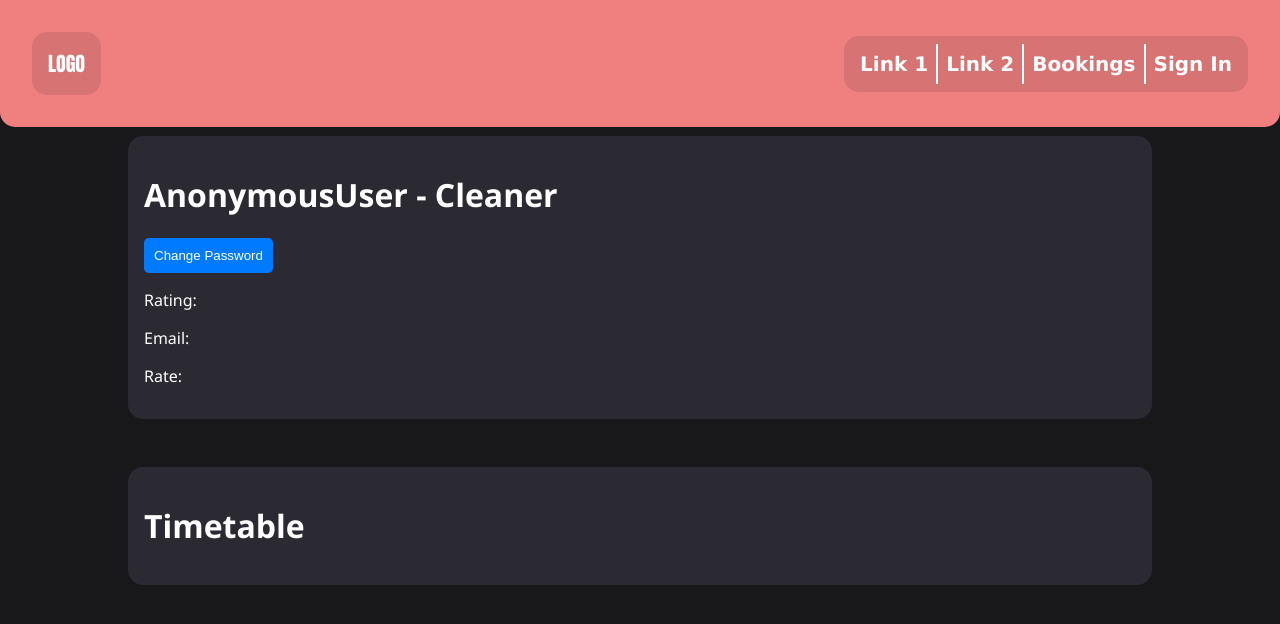
After one commit to Nathan-Dachille/CP3407-Group-Project, a Django app: page /profile/ in a window 1280 px wide. The commit adds this page. Shown: the top 624 px of the page. Run offline with Django 5.2, Linux system fonts and the light colour scheme; parts of the project's set-up code (start-up, migrations or seed data) failed here and were passed over.

Commit message:
general style improvements and started account page

```diff
--- a/src/account/views.py
+++ b/src/account/views.py
@@ -1,3 +1,5 @@
 from django.shortcuts import render
 
 # Create your views here.
+def account(request, *args, **kwargs):
+    return render(request, "account.html", {})
--- a/src/cleaning_website/urls.py
+++ b/src/cleaning_website/urls.py
@@ -18,6 +18,11 @@ from django.contrib import admin
 from django.urls import include, path
 from pages.views import home
 from auth.views import sign_in_view, register_view, sign_out_view
+from account.views import account
+from django.contrib.auth.views import PasswordChangeView
+
+class CustomPasswordChangeView(PasswordChangeView):
+    template_name = "registration/password_change_form.html"
 
 urlpatterns = [
     path('admin/', admin.site.urls),
@@ -25,5 +30,7 @@ urlpatterns = [
     path('bookings/', include('bookings.urls')),
     path('sign_in/', sign_in_view, name="sign_in"),
     path('register/', register_view, name="register"),
-    path('sign_out/', sign_out_view, name="sign_out")
+    path('sign_out/', sign_out_view, name="sign_out"),
+    path('profile/', account, name='account'),
+    path('change-password/', CustomPasswordChangeView.as_view(), name='password_change')
 ]
--- /dev/null
+++ b/src/static/css/account.css
@@ -0,0 +1,137 @@
+/* Model Background */
+
+
+.layout {
+    display: inline-flex;
+    flex-wrap: wrap;
+    margin: auto;
+    align-self: center;
+    gap: 3rem;
+    width: 80vw;
+    align-content: space-between;
+    background-color: transparent;
+    justify-content: space-evenly;
+}
+
+.info {
+    background: rgb(43, 42, 51);
+    border-radius: 15px;
+    padding: 1rem;
+    width: 45%;
+    min-width: 400px;
+    flex-grow: 1;
+}
+
+.timetable {
+    background: rgb(43, 42, 51);
+    border-radius: 15px;
+    padding: 1rem;
+    width: 45%;
+    min-width: 400px;
+    flex-grow: 1;
+}
+
+.model {
+    display: none;
+    width: 90%;
+    min-width: 300px;
+    min-height: 400px;
+    background-color: transparent;
+    /* Center model */
+    justify-content: center;
+    align-items: center;
+    align-self: center;
+    margin: auto;
+}
+
+/* Model Content */
+.model-content {
+    background-color: white;
+    border-radius: 10px;
+    padding: 20px;
+    width: 90%;
+    height: 90%;
+
+    text-align: center;
+    position: relative;
+}
+
+/* Close Button */
+.close {
+    position: absolute;
+    top: 10px;
+    right: 15px;
+    font-size: 24px;
+    cursor: pointer;
+    color: black;
+}
+
+.close:hover {
+    color: red;
+}
+
+/* Input and Button Styling */
+.model-content input {
+width: 80%;
+padding: 10px;
+margin: 5px 0;
+display: block;
+}
+
+.model-content button {
+    width: 85%;
+    padding: 10px;
+    margin-top: 10px;
+    background: #007bff;
+    color: white;
+    border: none;
+    border-radius: 5px;
+    cursor: pointer;
+}
+
+.model-content button:hover {
+    background: #0056b3;
+}
+
+/* Ensures close button styling is also scoped */
+.model-content .close {
+    position: absolute;
+    top: 10px;
+    right: 15px;
+    font-size: 24px;
+    cursor: pointer;
+    color: black;
+}
+
+.model-content .close:hover {
+    color: red;
+}
+
+.model-content label {
+display: block; /* Ensures labels are on their own line */
+margin-top: 10px;
+font-weight: bold;
+font-size: 16px;
+color: black;
+}
+
+.model-content h2 {
+display: block; /* Ensures labels are on their own line */
+margin-top: 10px;
+font-weight: bold;
+font-size: 20px;
+color: black;
+}
+
+/* Input Fields */
+.model-content input {
+    width: 80%;        /* Limit the width of inputs */
+    padding: 10px;     /* Add padding for better spacing */
+    margin-top: 10px;  /* Space between inputs */
+    margin-bottom: 15px;  /* Space between inputs and button */
+    border: 1px solid #ccc;
+    border-radius: 5px;
+    display: block;    /* Ensure they are block elements */
+    margin-left: auto; /* Center input horizontally */
+    margin-right: auto; /* Center input horizontally */
+}
--- a/src/static/css/default.css
+++ b/src/static/css/default.css
@@ -38,14 +38,13 @@ body {
 
 .content {
     padding: 2rem;
+    align-items: center;
+    margin: auto;
 }
 
 .content > div {
-    background: rgb(43, 42, 51);
     color: white;
     font-family: 'Segoe UI', Tahoma, Geneva, Verdana, sans-serif;
-    border-radius: 15px;
-    padding: 1rem;
     margin-top: 0.5rem;
 }
 .primary-header {
--- /dev/null
+++ b/src/templates/account.html
@@ -0,0 +1,65 @@
+{% extends "navbar.html" %}
+{% load static %}
+
+{% block content %}
+    <link rel="stylesheet" href="{% static '/css/account.css' %}">
+    <script src="{% static '/js/account.js' %}" defer></script>
+    <div class="layout">
+        <div class="info">
+            <div>
+                <h1>{{ request.user }} - Cleaner</h1>
+                <!-- Change Password Button -->
+                <button onclick="openModel()"
+                        style="background: #007bff; color: white; padding: 10px; border: none; cursor: pointer; border-radius: 5px;">
+                    Change Password
+                </button>
+            </div>
+
+            <!-- Password Change Popup Model -->
+            <div id="passwordModel" class="model">
+                <div class="model-content">
+                    <span class="close" onclick="closeModel()">&times;</span>
+                    <h2>Change Password</h2>
+                    <form action="{% url 'password_change' %}" method="post">
+                        {% csrf_token %}
+                        <label>Old Password:</label>
+                        <input type="password" name="old_password" placeholder="Enter old password" required>
+
+                        <label>New Password:</label>
+                        <input type="password" name="new_password1" placeholder="Enter new password" required>
+
+                        <label>Confirm Password:</label>
+                        <input type="password" name="new_password2" placeholder="confirm new password" required>
+
+                        <button type="submit">Change Password</button>
+                    </form>
+                </div>
+            </div>
+
+            <div>
+                <p>Rating: </p>
+                <p>Email: </p>
+
+                <p>Rate: </p>
+            </div>
+        </div>
+
+
+        <div class="timetable">
+            <h1>Timetable</h1>
+        </div>
+    </div>
+
+
+
+    <script>
+        function openModel() {
+            document.getElementById("passwordModel").style.display = "flex";
+        }
+
+        function closeModel() {
+            document.getElementById("passwordModel").style.display = "none";
+        }
+    </script>
+
+{% endblock content %}
```
Also changed, not shown: src/static/js/account.js (added).
